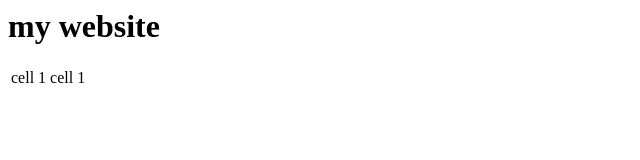
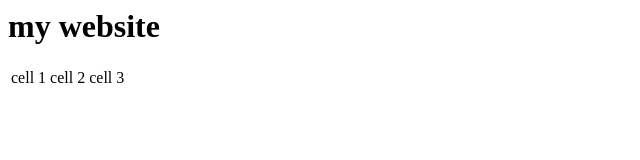
Before and after one commit to lakhanyawa/hello-world, a plain HTML site: page index.html in a window 1280 px wide. Shown: the full height of the page, 0-640 px from the left. Drawn offline with Linux system fonts and the light colour scheme.

Commit message:
updated index.html file

```diff
--- a/index.html
+++ b/index.html
@@ -4,7 +4,8 @@
 	<table>
 		<tr>
 			<td>cell 1</td>
-			<td>cell 1</td>
+			<td>cell 2</td>
+			<td>cell 3</td>
 		</tr>
 	</table>
 </body>
```
